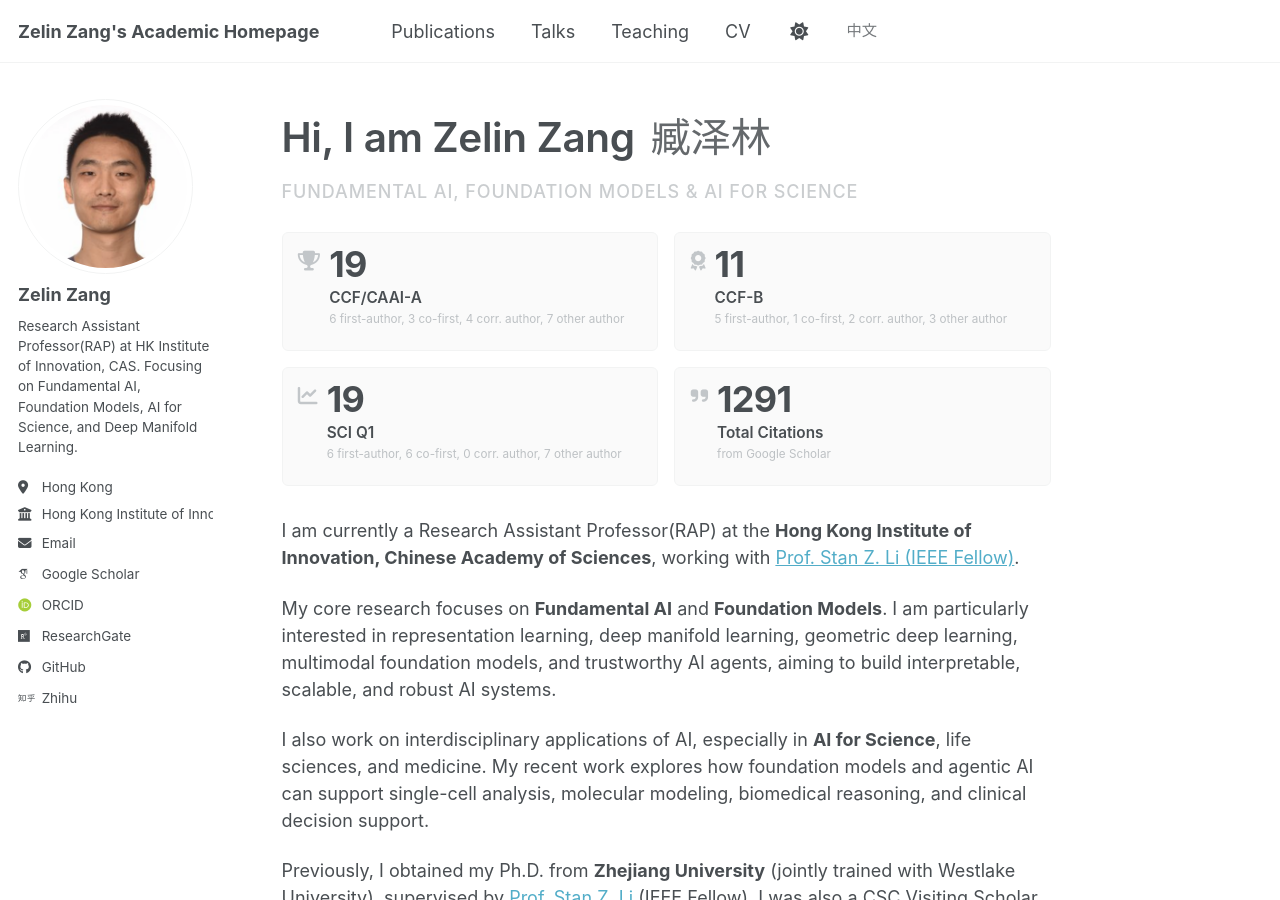
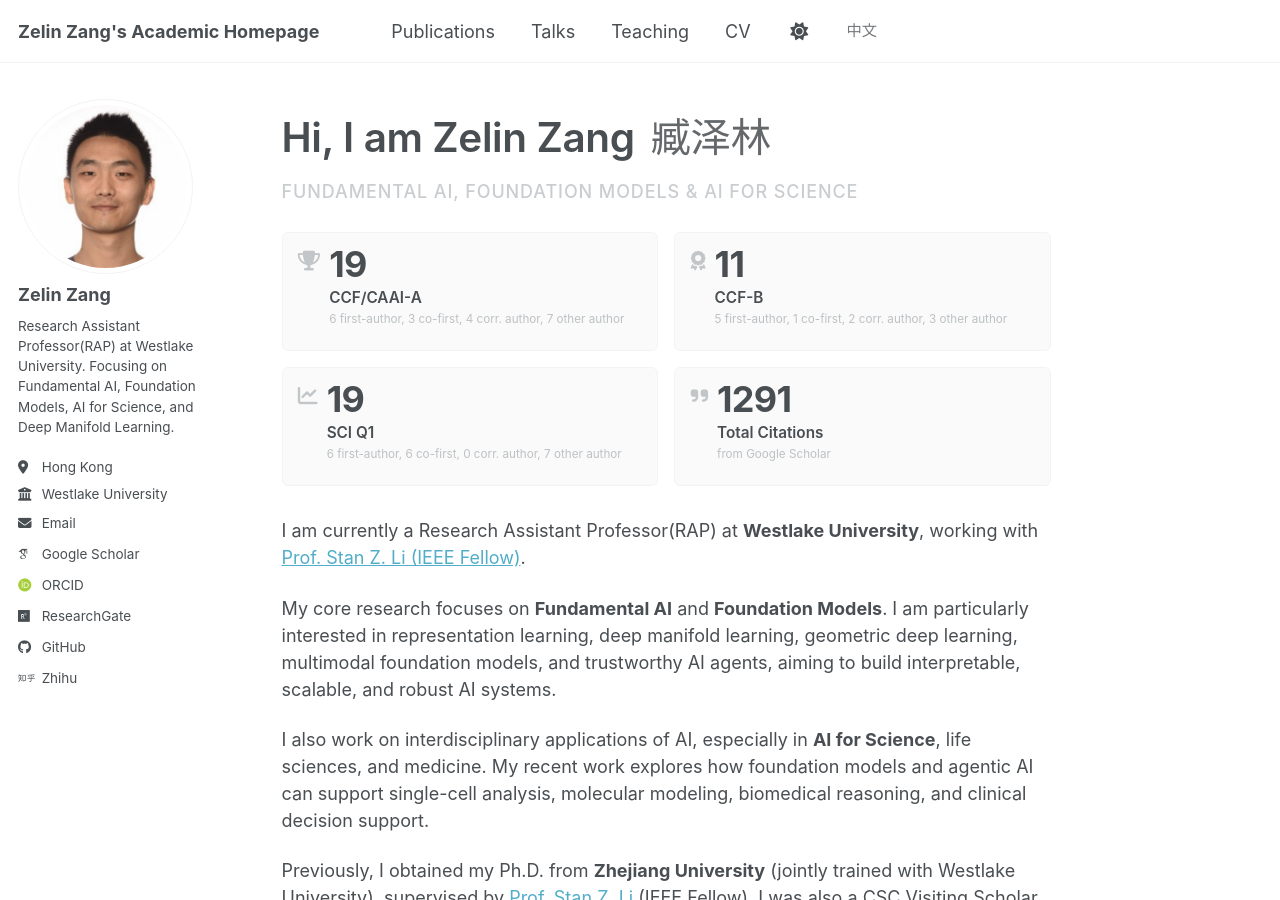
Before and after one commit to zangzelin/zangzelin.github.io, a Jekyll site: the page built from _pages/about.md, in a window 1280 px wide and 900 px high. Built offline with Jekyll 4.4.1, drawn with Linux system fonts in a browser that asks for light colours; some web fonts are replaced; a script bundle is joined from its source files by our own code; library files that are not in the unit come from our copies.

Commit message:
Restore Westlake University affiliation

```diff
--- a/_config.yml
+++ b/_config.yml
@@ -26,9 +26,9 @@ author:
   avatar           : "zzl720.png"
   name             : "Zelin Zang"
   pronouns         : # example: "she/her"
-  bio              : "Research Assistant Professor(RAP) at HK Institute of Innovation, CAS. Focusing on Fundamental AI, Foundation Models, AI for Science, and Deep Manifold Learning."
+  bio              : "Research Assistant Professor(RAP) at Westlake University. Focusing on Fundamental AI, Foundation Models, AI for Science, and Deep Manifold Learning."
   location         : "Hong Kong"
-  employer         : "Hong Kong Institute of Innovation, CAS"
+  employer         : "Westlake University"
   uri              : # URL
   email            : "zangzelin@gmail.com"
 
--- a/_pages/about.md
+++ b/_pages/about.md
@@ -14,7 +14,7 @@ redirect_from:
 
 {% include publication-stats.html %}
 
-I am currently a Research Assistant Professor(RAP) at the **Hong Kong Institute of Innovation, Chinese Academy of Sciences**, working with [Prof. Stan Z. Li (IEEE Fellow)](https://scholar.google.com/citations?user=Y-nyLGIAAAAJ).
+I am currently a Research Assistant Professor(RAP) at **Westlake University**, working with [Prof. Stan Z. Li (IEEE Fellow)](https://scholar.google.com/citations?user=Y-nyLGIAAAAJ).
 
 My core research focuses on **Fundamental AI** and **Foundation Models**. I am particularly interested in representation learning, deep manifold learning, geometric deep learning, multimodal foundation models, and trustworthy AI agents, aiming to build interpretable, scalable, and robust AI systems.
 
```
Also changed, not shown: _pages/cv.md (+1 -1 lines), _pages/zh-about.md (+1 -1 lines), _pages/zh-cv.md (+1 -1 lines).
